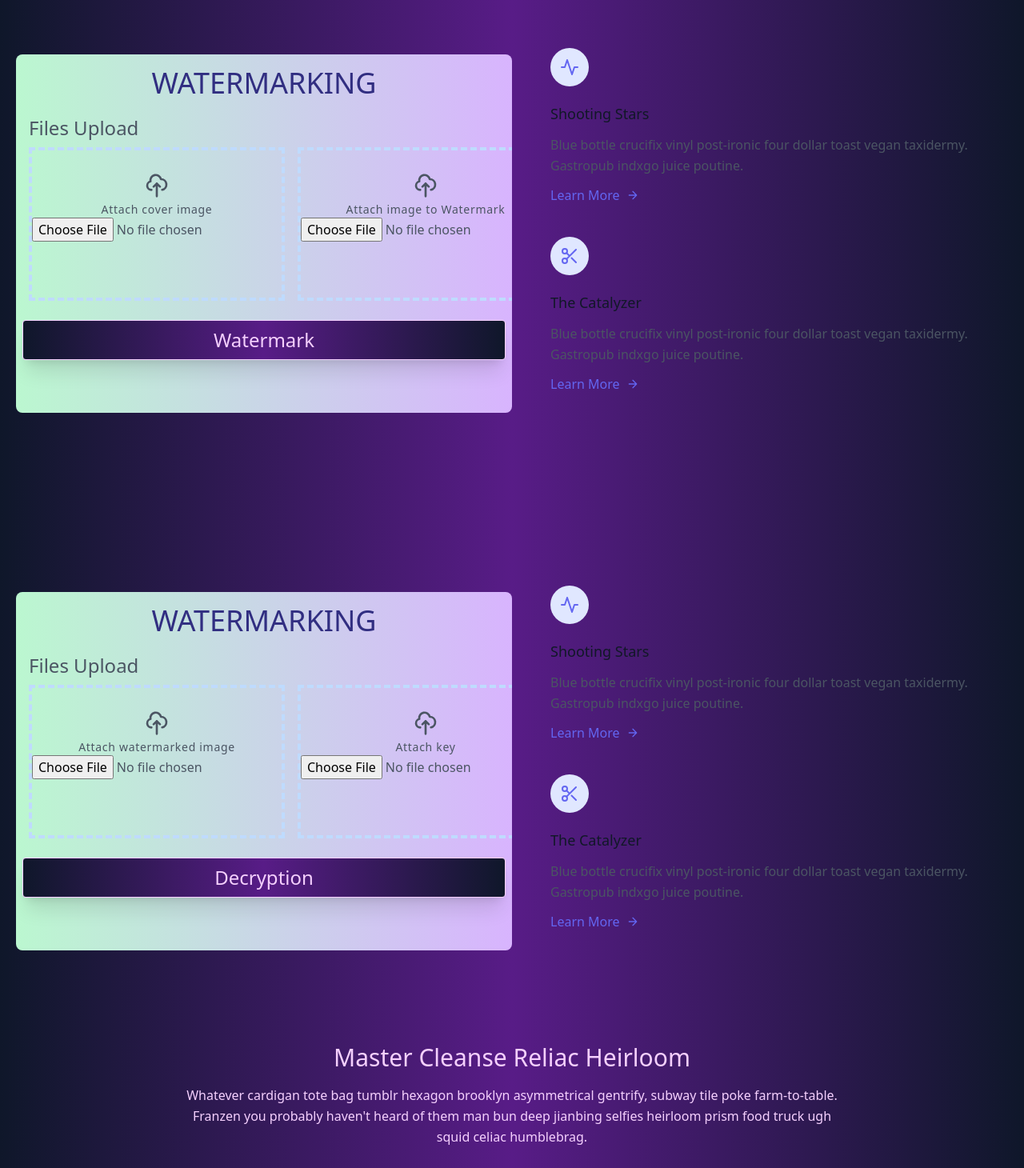
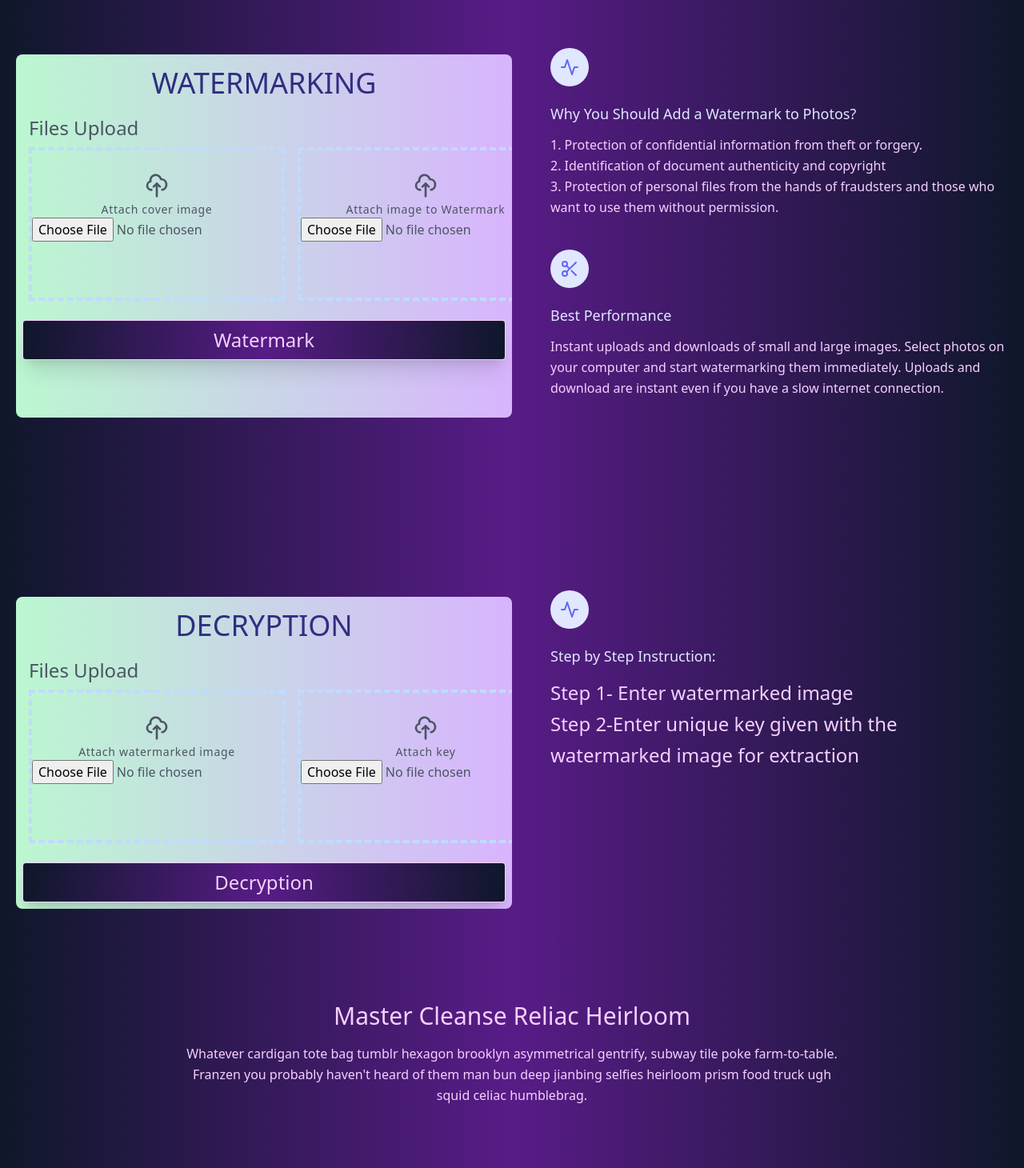
Before and after one commit to kashika1109/digitalwatermarking, a React (Create React App) app: page /home in a window 1280 px wide. Shown: the part 860-2320 px from the top of the page at 80% size. Built offline with nearby package versions, Linux system fonts and the light colour scheme.

Commit message:
updated changes

```diff
--- a/src/components/Faq1.jsx
+++ b/src/components/Faq1.jsx
@@ -7,23 +7,23 @@ const Faq1 = () => {
   const faq = [
     {
       number: 1,
-      question: "What is Fancy best component?",
-      answer: "Lorem ipsum, dolor sit amet consectetur adipisicing elit. Neque veritatis deserunt, praesentium impedit provident amet laudantium quibusdam a saepe atque odio, quidem quia eos ab aperiam quos! Officia, ducimus temporibus!"
+      question: "What is the purpose of watermarking?",
+      answer: "Watermarks are used to protect images and visual files from being stolen and used or altered without the owner's permission"
     },
     {
       number: 2,
-      question: "What is Fancy best component?",
-      answer: "Lorem ipsum, dolor sit amet consectetur adipisicing elit. Neque veritatis deserunt, praesentium impedit provident amet laudantium quibusdam a saepe atque odio, quidem quia eos ab aperiam quos! Officia, ducimus temporibus!"
+      question: "Does watermarking use encryption?",
+      answer: "The main watermark is encrypted and then embedded into the main image. The main goal in encrypting the watermarks before embedding is increased safety"
     },
     {
       number: 3,
-      question: "What is Fancy best component?",
-      answer: "Lorem ipsum, dolor sit amet consectetur adipisicing elit. Neque veritatis deserunt, praesentium impedit provident amet laudantium quibusdam a saepe atque odio, quidem quia eos ab aperiam quos! Officia, ducimus temporibus!"
+      question: "How can a digital watermark protect a document?",
+      answer: "Digital watermarking enables corporations and brand owners to embed a unique digital ID into confidential documents and digital images. This digital information is imperceptible tohumans but can easily be detected by computers, networks and various digital devices"
     },
     {
       number: 4,
-      question: "What is Fancy best component?",
-      answer: "Lorem ipsum, dolor sit amet consectetur adipisicing elit. Neque veritatis deserunt, praesentium impedit provident amet laudantium quibusdam a saepe atque odio, quidem quia eos ab aperiam quos! Officia, ducimus temporibus!"
+      question: "Where can digital watermarking techniques be used?",
+      answer: "Digital watermarking can be used for content aithentication, copy control, transaction tracking,broadcast monitoring etc."
     },
 
   ]
--- a/src/components/Footer.jsx
+++ b/src/components/Footer.jsx
@@ -8,11 +8,8 @@ const Footer = () => {
         <svg xmlns="http://www.w3.org/2000/svg" fill="none" stroke="currentColor" stroke-linecap="round" stroke-linejoin="round" stroke-width="2" class="w-10 h-10 text-white p-2 bg-indigo-500 rounded-full" viewBox="0 0 24 24">
           <path d="M12 2L2 7l10 5 10-5-10-5zM2 17l10 5 10-5M2 12l10 5 10-5"></path>
         </svg>
-        <span class="ml-3 text-xl text-fuchsia-200">Tailblocks</span>
+        <span class="ml-3 text-xl text-fuchsia-200">Code Brewrers</span>
       </a>
-      <p class="text-sm text-fuchsia-200 sm:ml-4 sm:pl-4 sm:border-l-2 sm:border-gray-200 sm:py-2 sm:mt-0 mt-4">© 2020 Tailblocks —
-        <a href="https://twitter.com/knyttneve" class="text-gray-600 ml-1 text-fuchsia-200" rel="noopener noreferrer" target="_blank">@knyttneve</a>
-      </p>
       <span class="inline-flex sm:ml-auto sm:mt-0 mt-4 justify-center sm:justify-start">
         <a class="text-fuchsia-200">
           <svg fill="currentColor" stroke-linecap="round" stroke-linejoin="round" stroke-width="2" class="w-5 h-5" viewBox="0 0 24 24">
--- a/src/components/Navbar.jsx
+++ b/src/components/Navbar.jsx
@@ -23,7 +23,7 @@ const Navbar = () => {
           <ul className='hidden md:flex'>
           <li><Link to="home" smooth={true} duration={500} className="cursor-pointer hover:text-fuchsia-400">Home</Link></li>
           <li><Link to="watermark" smooth={true} offset={-200} duration={500} className="cursor-pointer hover:text-fuchsia-400">Watermark</Link></li>
-          <li><Link to="extract" smooth={true} offset={-50} duration={500} className="cursor-pointer hover:text-fuchsia-400">Extract</Link></li>
+          <li><Link to="extract" smooth={true} offset={-50} duration={500} className="cursor-pointer hover:text-fuchsia-400">Decryption</Link></li>
           <li><Link to="faq" smooth={true} offset={-100} duration={500} className="cursor-pointer hover:text-fuchsia-400">FAQ</Link></li>
           </ul>
         </div>
--- a/src/components/decryption.js
+++ b/src/components/decryption.js
@@ -34,16 +34,7 @@ class Decryption extends Component {
     }
    return true;
   }
-//   maxSelectFile=(event)=>{
-//     let files = event.target.files
-//         if (files.length > 1) {
-//            const msg = 'Only 3 images can be uploaded at a time'
-//            event.target.value = null
-//            toast.warn(msg)
-//            return false;
-//       }
-//     return true;
-//  }
+
  checkFileSize=(event)=>{
   let files = event.target.files
   let size = 2000000
@@ -123,7 +114,7 @@ onChangeHandler2=event=>{
                 <div class="m-4">
                   <div class="flex flex-col">
                     <h1 class="text-center mb-5 text-4xl text-indigo-900">
-                      WATERMARKING
+                      DECRYPTION
                     </h1>
                     <label class="inline-block mb-2 text-black-800 text-2xl">
                       Files Upload
@@ -151,7 +142,9 @@ onChangeHandler2=event=>{
                             Attach watermarked image
                           </p>
                         </div>
+                        <div class="flex items-center justify-center">
                         <input type="file" class="form-control" onChange={this.onChangeHandler1}/>
+                        </div>
                       </label>
                     </div>
                     <div class="form-group">
@@ -178,7 +171,9 @@ onChangeHandler2=event=>{
                             Attach key
                           </p>
                         </div>
+                        <div class="flex items-center justify-center">
                         <input type="file" class="form-control" onChange={this.onChangeHandler2}/>
+                        </div>
                       </label>
                     </div>
                     <div class="form-group">
--- a/src/components/features.jsx
+++ b/src/components/features.jsx
@@ -73,27 +73,20 @@ const About = () => {
                 </svg>
               </div>
               <div class="flex-grow">
-                <h2 class="text-gray-900 text-lg title-font font-medium mb-3">
-                  Shooting Stars
+                <h2 class="text-indigo-100 text-lg title-font font-medium mb-3">
+                Why You Should Add a Watermark to Photos?
                 </h2>
+                <div class="text-fuchsia-200">
                 <p class="leading-relaxed text-base">
-                  Blue bottle crucifix vinyl post-ironic four dollar toast vegan
-                  taxidermy. Gastropub indxgo juice poutine.
+                1. Protection of confidential information from theft or forgery.
                 </p>
-                <a class="mt-3 text-indigo-500 inline-flex items-center">
-                  Learn More
-                  <svg
-                    fill="none"
-                    stroke="currentColor"
-                    stroke-linecap="round"
-                    stroke-linejoin="round"
-                    stroke-width="2"
-                    class="w-4 h-4 ml-2"
-                    viewBox="0 0 24 24"
-                  >
-                    <path d="M5 12h14M12 5l7 7-7 7"></path>
-                  </svg>
-                </a>
+                <p class="leading-relaxed text-base">
+                2. Identification of document authenticity and copyright
+                </p>
+                <p class="leading-relaxed text-base">
+                3. Protection of personal files from the hands of fraudsters and those who want to use them without permission.
+                </p>
+                </div>
               </div>
             </div>
             <div class="flex flex-col mb-10 lg:items-start items-center">
@@ -113,27 +106,12 @@ const About = () => {
                 </svg>
               </div>
               <div class="flex-grow">
-                <h2 class="text-gray-900 text-lg title-font font-medium mb-3">
-                  The Catalyzer
-                </h2>
-                <p class="leading-relaxed text-base">
-                  Blue bottle crucifix vinyl post-ironic four dollar toast vegan
-                  taxidermy. Gastropub indxgo juice poutine.
+                <h1 class="text-indigo-100 text-lg title-font font-medium mb-3">
+                Best Performance
+                </h1>
+                <p class="text-fuchsia-200 leading-relaxed text-base">
+                Instant uploads and downloads of small and large images. Select photos on your computer and start watermarking them immediately. Uploads and download are instant even if you have a slow internet connection.
                 </p>
-                <a class="mt-3 text-indigo-500 inline-flex items-center">
-                  Learn More
-                  <svg
-                    fill="none"
-                    stroke="currentColor"
-                    stroke-linecap="round"
-                    stroke-linejoin="round"
-                    stroke-width="2"
-                    class="w-4 h-4 ml-2"
-                    viewBox="0 0 24 24"
-                  >
-                    <path d="M5 12h14M12 5l7 7-7 7"></path>
-                  </svg>
-                </a>
               </div>
             </div>
           </div>
@@ -162,67 +140,17 @@ const About = () => {
                 </svg>
               </div>
               <div class="flex-grow">
-                <h2 class="text-gray-900 text-lg title-font font-medium mb-3">
-                  Shooting Stars
-                </h2>
-                <p class="leading-relaxed text-base">
-                  Blue bottle crucifix vinyl post-ironic four dollar toast vegan
-                  taxidermy. Gastropub indxgo juice poutine.
+                <h1 class="text-indigo-100 text-lg title-font font-medium mb-3 text-3xl">
+                Step by Step Instruction:
+                </h1>
+                <div class="text-fuchsia-200 text-5xl">
+                <p class="leading-relaxed text-2xl ">
+                Step 1- Enter watermarked image
                 </p>
-                <a class="mt-3 text-indigo-500 inline-flex items-center">
-                  Learn More
-                  <svg
-                    fill="none"
-                    stroke="currentColor"
-                    stroke-linecap="round"
-                    stroke-linejoin="round"
-                    stroke-width="2"
-                    class="w-4 h-4 ml-2"
-                    viewBox="0 0 24 24"
-                  >
-                    <path d="M5 12h14M12 5l7 7-7 7"></path>
-                  </svg>
-                </a>
-              </div>
-            </div>
-            <div class="flex flex-col mb-10 lg:items-start items-center">
-              <div class="w-12 h-12 inline-flex items-center justify-center rounded-full bg-indigo-100 text-indigo-500 mb-5">
-                <svg
-                  fill="none"
-                  stroke="currentColor"
-                  stroke-linecap="round"
-                  stroke-linejoin="round"
-                  stroke-width="2"
-                  class="w-6 h-6"
-                  viewBox="0 0 24 24"
-                >
-                  <circle cx="6" cy="6" r="3"></circle>
-                  <circle cx="6" cy="18" r="3"></circle>
-                  <path d="M20 4L8.12 15.88M14.47 14.48L20 20M8.12 8.12L12 12"></path>
-                </svg>
-              </div>
-              <div class="flex-grow">
-                <h2 class="text-gray-900 text-lg title-font font-medium mb-3">
-                  The Catalyzer
-                </h2>
-                <p class="leading-relaxed text-base">
-                  Blue bottle crucifix vinyl post-ironic four dollar toast vegan
-                  taxidermy. Gastropub indxgo juice poutine.
+                <p class="leading-relaxed text-2xl ">
+                Step 2-Enter unique key given with the watermarked image for extraction
                 </p>
-                <a class="mt-3 text-indigo-500 inline-flex items-center">
-                  Learn More
-                  <svg
-                    fill="none"
-                    stroke="currentColor"
-                    stroke-linecap="round"
-                    stroke-linejoin="round"
-                    stroke-width="2"
-                    class="w-4 h-4 ml-2"
-                    viewBox="0 0 24 24"
-                  >
-                    <path d="M5 12h14M12 5l7 7-7 7"></path>
-                  </svg>
-                </a>
+                </div>
               </div>
             </div>
           </div>
--- a/src/components/watermarking.js
+++ b/src/components/watermarking.js
@@ -151,7 +151,9 @@ onChangeHandler2=event=>{
                             Attach cover image
                           </p>
                         </div>
+                        <div class="flex items-center justify-center">
                         <input type="file" class="form-control" onChange={this.onChangeHandler1}/>
+                        </div>
                       </label>
                     </div>
                     <div class="form-group">
@@ -178,7 +180,9 @@ onChangeHandler2=event=>{
                             Attach image to Watermark
                           </p>
                         </div>
+                        <div class="flex items-center justify-center">
                         <input type="file" class="form-control" onChange={this.onChangeHandler2}/>
+                        </div>
                       </label>
                     </div>
                     <div class="form-group">
```
Also changed, not shown: 1 other file (tests, documents, lock files or other folders).
